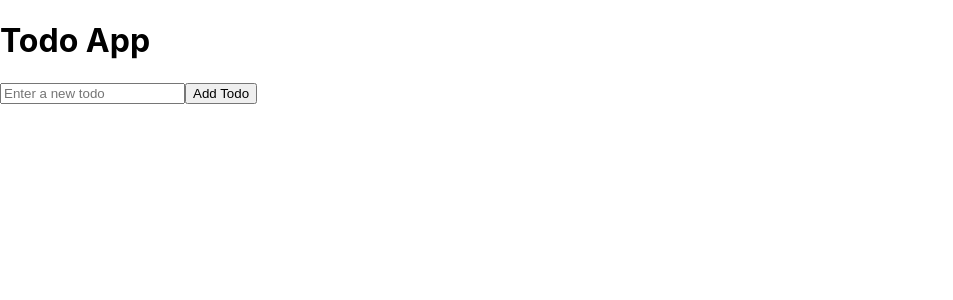
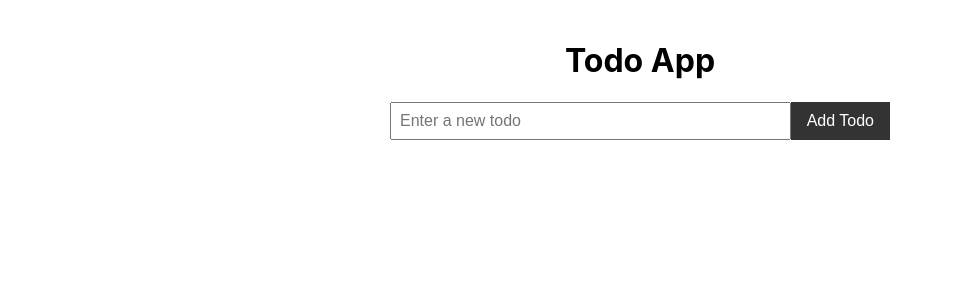
Before and after one commit to ThePageGuy/Solo-ToDo, a React (Create React App) app: page / in a window 1280 px wide. Shown: the top 300 px of the page, without its empty margins (0-953 px from the left). Built offline with nearby package versions, Linux system fonts and the light colour scheme.

Commit message:
Basic Styling

```diff
--- a/src/TodoApp.js
+++ b/src/TodoApp.js
@@ -1,6 +1,7 @@
 import React, { useState } from 'react';
 import TodoForm from './TodoForm';
 import TodoList from './TodoList';
+import styles from './TodoApp.module.css';
 
 const TodoApp = () => {
   const [todos, setTodos] = useState([]);
@@ -14,7 +15,7 @@ const TodoApp = () => {
   };
 
   return (
-    <div>
+    <div className={styles.container}>
       <h1>Todo App</h1>
       <TodoForm addTodo={addTodo} />
       <TodoList todos={todos} removeTodo={removeTodo} />
--- /dev/null
+++ b/src/TodoApp.module.css
@@ -0,0 +1,48 @@
+.container {
+    max-width: 500px;
+    margin: 0 auto;
+    padding: 20px;
+    text-align: center;
+  }
+
+  .form {
+    display: flex;
+    margin-bottom: 20px;
+  }
+
+  .input {
+    flex-grow: 1;
+    padding: 8px;
+    font-size: 16px;
+  }
+
+  .button {
+    padding: 8px 16px;
+    font-size: 16px;
+    background-color: #333;
+    color: #fff;
+    border: none;
+    cursor: pointer;
+  }
+
+  .list {
+    list-style-type: none;
+    padding: 0;
+  }
+
+  .item {
+    display: flex;
+    justify-content: space-between;
+    align-items: center;
+    padding: 8px;
+    background-color: #f4f4f4;
+    margin-bottom: 8px;
+  }
+
+  .removeButton {
+    background-color: #ff4d4d;
+    color: #fff;
+    border: none;
+    padding: 4px 8px;
+    cursor: pointer;
+  }
--- a/src/TodoForm.js
+++ b/src/TodoForm.js
@@ -1,4 +1,5 @@
 import React, { useState } from 'react';
+import styles from './TodoApp.module.css';
 
 const TodoForm = ({ addTodo }) => {
   const [inputValue, setInputValue] = useState('');
@@ -12,14 +13,17 @@ const TodoForm = ({ addTodo }) => {
   };
 
   return (
-    <form onSubmit={handleSubmit}>
+    <form onSubmit={handleSubmit} className={styles.form}>
       <input
         type="text"
         value={inputValue}
         onChange={(e) => setInputValue(e.target.value)}
         placeholder="Enter a new todo"
+        className={styles.input}
       />
-      <button type="submit">Add Todo</button>
+      <button type="submit" className={styles.button}>
+        Add Todo
+      </button>
     </form>
   );
 };
--- a/src/TodoItem.js
+++ b/src/TodoItem.js
@@ -1,10 +1,16 @@
 import React from 'react';
+import styles from './TodoApp.module.css';
 
 const TodoItem = ({ todo, removeTodo, index }) => {
   return (
-    <li>
+    <li className={styles.item}>
       {todo}
-      <button onClick={() => removeTodo(index)}>Remove</button>
+      <button
+        onClick={() => removeTodo(index)}
+        className={styles.removeButton}
+      >
+        Remove
+      </button>
     </li>
   );
 };
--- a/src/TodoList.js
+++ b/src/TodoList.js
@@ -1,11 +1,17 @@
 import React from 'react';
 import TodoItem from './TodoItem';
+import styles from './TodoApp.module.css';
 
-const TodoList = ({ todos }) => {
+const TodoList = ({ todos, removeTodo }) => {
   return (
-    <ul>
+    <ul className={styles.list}>
       {todos.map((todo, index) => (
-        <TodoItem key={index} todo={todo} removeTodo={removeTodo} index={index} />
+        <TodoItem
+          key={index}
+          todo={todo}
+          removeTodo={removeTodo}
+          index={index}
+        />
       ))}
     </ul>
   );
```
